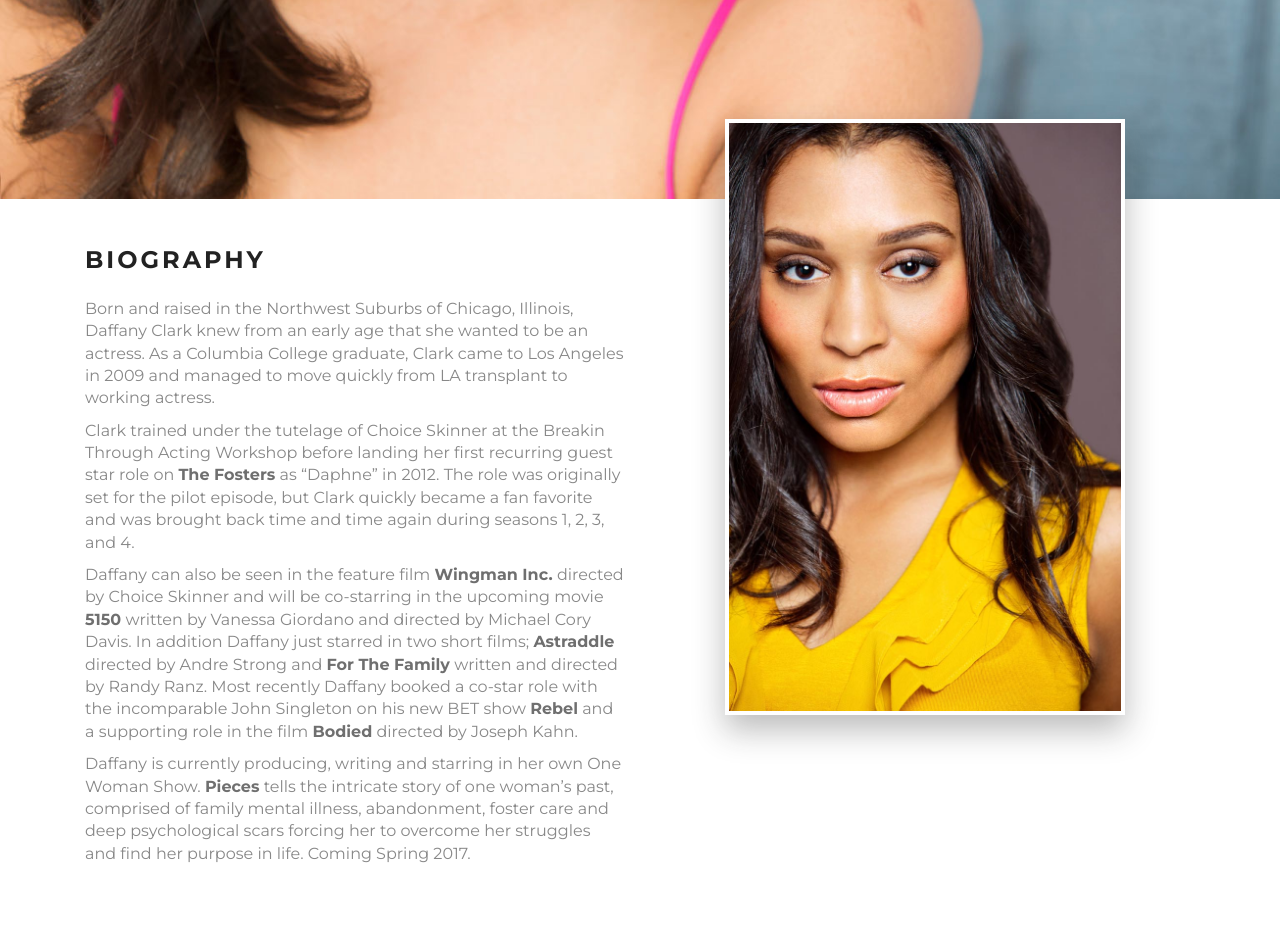
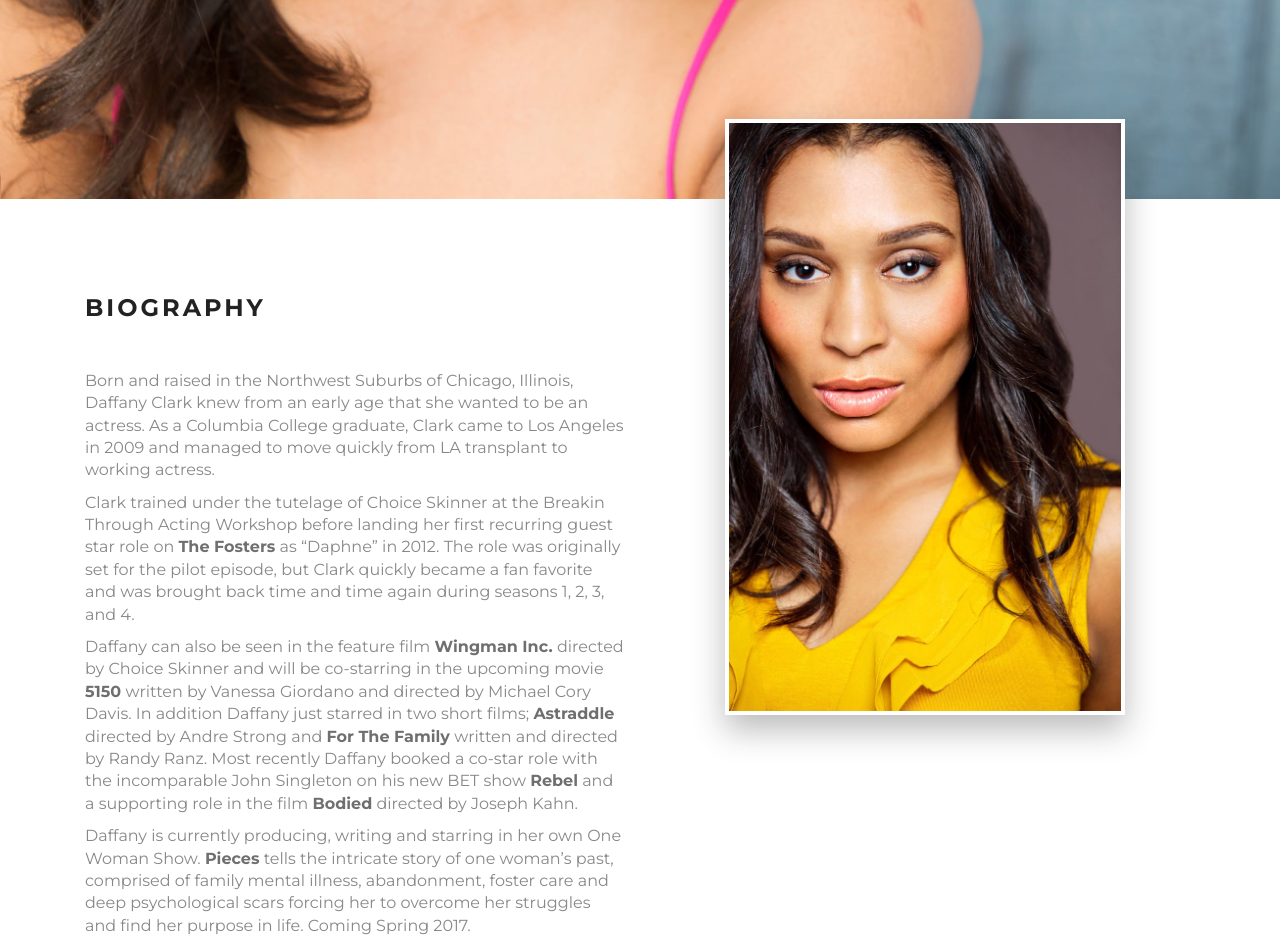
Before and after one commit to jgilyead/daffanyclark, a Jekyll site: the page built from index.html, in a window 1280 px wide. Shown: the part 754-1706 px from the top of the page. Built offline with Jekyll 4.4.1, drawn with Linux system fonts in a browser that asks for light colours.

Commit message:
Update heading styles

```diff
--- a/_sass/style.scss
+++ b/_sass/style.scss
@@ -105,12 +105,16 @@ a.cta {
 }
 
 .footer {
-  padding-bottom: $base*2.5;
+  padding: 4rem 0;
   text-align: center;
 
   & a {
     text-decoration: underline;
     color: $grey;
+  }
+
+  & h3 {
+    margin-top: 0;
   }
 }
 
@@ -122,16 +126,17 @@ h1, h2, h3 {
   color: $black;
   font-weight: $bold;
   letter-spacing: 0.125em;
-  margin: 2em 0 1em 0;
   text-transform: uppercase;
 }
 
 h2 {
   font-size: 1.5em;
+  margin: 4em 0 2em 0;
 }
 
 h3 {
   font-size: 1em;
+  margin: 2em 0 1em 0;
 }
 
 /*
```
Also changed, not shown: 1 other file.
